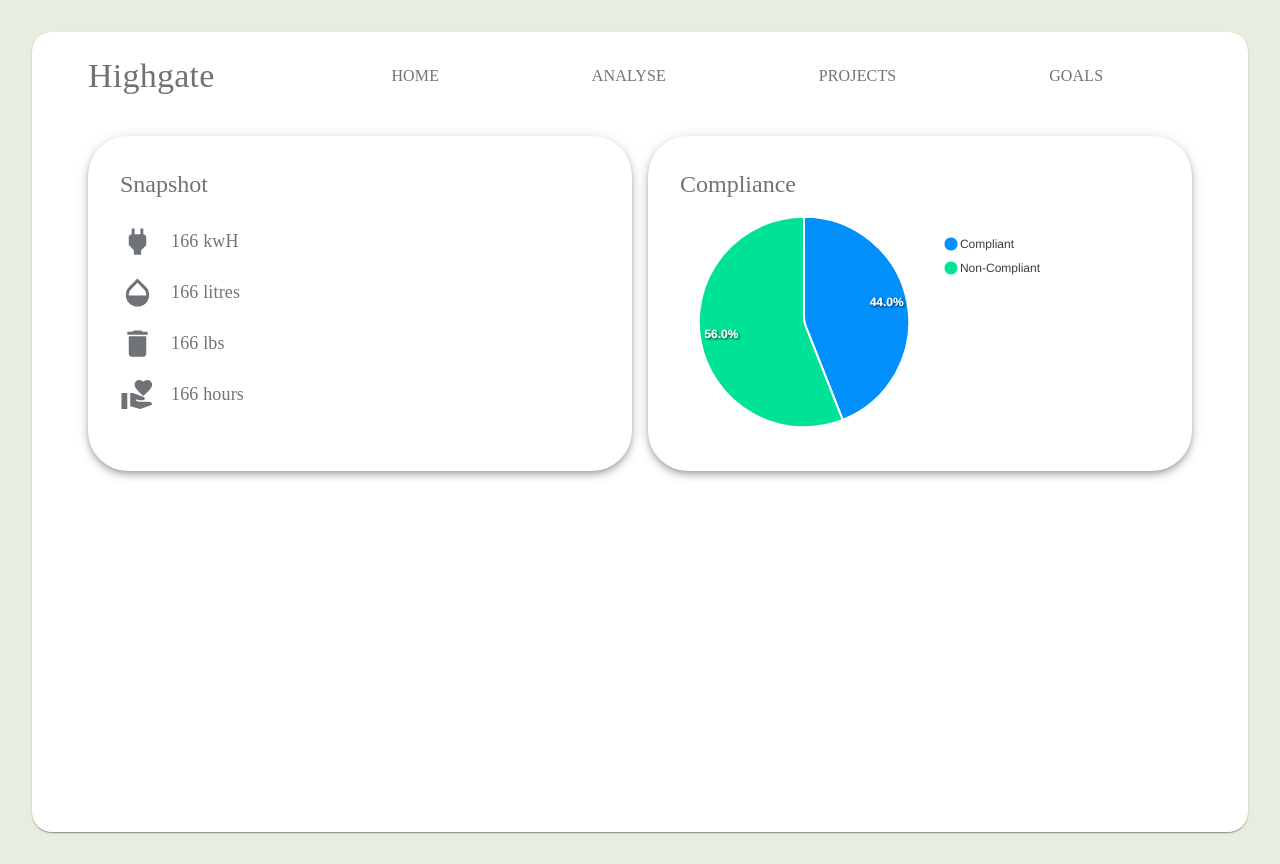
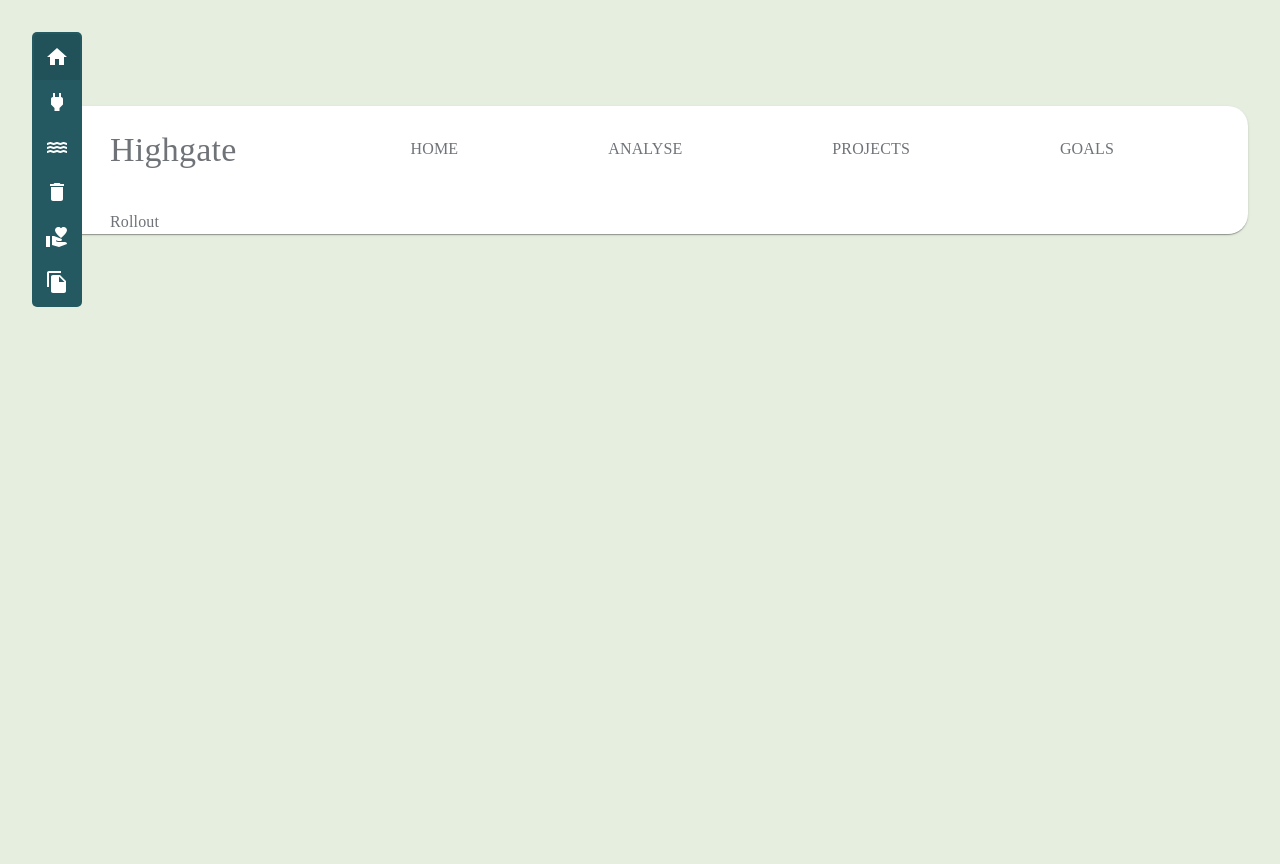
Before and after one commit to nirbhaysinghnarang/highgate_ems, a React (Create React App) app: page /home in a window 1280 px wide. Built offline with nearby package versions, Linux system fonts and the light colour scheme.

Commit message:
Set up Home Skeleton

```diff
--- a/src/App.js
+++ b/src/App.js
@@ -20,6 +20,8 @@ function App() {
         <Router>
           <Routes>
             <Route path="/home" element={<HomeScreen />} />
+            <Route path="*" element={<HomeScreen />} />
+
           </Routes>
         </Router>
       </Box>
--- /dev/null
+++ b/src/Components/ButtonNav.js
@@ -0,0 +1,29 @@
+import ToggleButtonGroup from '@mui/material/ToggleButtonGroup';
+import { ToggleButton } from '@mui/material';
+import { buttonStates } from '../Utils/button.state';
+import { useEffect, useState } from 'react';
+export function ButtonNav({view, handleChange}) {
+  const [selected, setSelected] = useState(view)
+  useEffect(()=>{
+    handleChange(selected)
+  },[selected])
+  return (
+    <ToggleButtonGroup
+      style={{padding:2, backgroundColor:"rgba(36,89,97,1)", borderRadius:5, marginRight:-20, zIndex:100}}
+      orientation="vertical"
+      value={selected}
+      onChange={(_, value)=>setSelected(value)}
+      exclusive
+    >
+    {Object.keys(buttonStates).map(key=>
+      <ToggleButton
+          style={{border:"none"}}
+          value={key}
+          key={key}
+          >
+        {buttonStates[key]}
+      </ToggleButton>
+    )}
+    </ToggleButtonGroup>
+  );
+}
--- a/src/Components/NavBar.js
+++ b/src/Components/NavBar.js
@@ -20,7 +20,7 @@ export default function NavBar() {
   return (
     <Box sx={{ flexGrow: 1, width: "100%", mb: 2 }}>
       <ToolbarStyle
-        style={{ flex: 1, justifyContent: "space-between", width: "100%" }}
+        style={{ flex: 1, justifyContent: "start", width: "100%" }}
       >
         <Stack
           direction="row"
--- a/src/Components/Page.js
+++ b/src/Components/Page.js
@@ -7,7 +7,7 @@ import { Card, Container } from "@mui/material";
 const Page = forwardRef(({ children, title = "", ...other }, ref) => (
   <Card
     p={2}
-    sx={{ borderRadius: 5, width: "100%", height: "100%" }}
+    sx={{ borderRadius: 5, width: "100%", height: "100%", }}
     ref={ref}
     {...other}
   >
--- a/src/Components/Snapshot.js
+++ b/src/Components/Snapshot.js
@@ -12,10 +12,10 @@ function SnapshotElement({ snapshotIcon, text }) {
 }
 export default function Snapshot({ power, water, waste, hours }) {
   return (
-    <Card sx={{ width: "100%", padding: 4, borderRadius: 10 }} elevation={5}>
+    <Card sx={{ padding: 4, borderRadius: 10 }} elevation={5}>
       <Typography variant="h5" gutterBottom sx={{ mb: 3 }}>
         {" "}
-        Snapshot
+        Realized Savings
       </Typography>
 
       <Stack direction="column" spacing={2}>
--- a/src/CoreScreens/HomeScreen.js
+++ b/src/CoreScreens/HomeScreen.js
@@ -1,9 +1,10 @@
 import { styled } from "@mui/material/styles";
-import { Box, Container, Stack, Card } from "@mui/material";
+import { useState } from "react";
+import { Box, Container, Stack, Card, Typography } from "@mui/material";
 import Page from "../Components/Page";
 import Snapshot from "../Components/Snapshot";
-
 import { ComplianceAnalytic } from "../Components/ComplianceAnalytic";
+import { ButtonNav } from "../Components/ButtonNav";
 const RootStyle = styled(Page)(({ theme }) => ({
   overflowY: "scroll",
   [theme.breakpoints.up("md")]: {
@@ -12,38 +13,63 @@ const RootStyle = styled(Page)(({ theme }) => ({
 }));
 
 export default function HomeScreen() {
+  const [view, setView] = useState('HOME')
   return (
-    <RootStyle title="Home | Highgate EMS ">
+    <Stack direction="row" alignItems="center">
+      <ButtonNav
+        view={view}
+        handleChange={setView}
+      />
+      <RootStyle title="Home | Highgate EMS ">
       <Container maxWidth="lg" sx={{ display: "flex", flex: 1 }}>
-        <Stack direction="column" sx={{ width: "100%" }}>
-          <Stack
-            direction="row"
-            justifyContent="space-evenly"
-            spacing={2}
-            sx={{ width: "100%" }}
-          >
-            <Snapshot
-              power="166 kwH"
-              waste="166 lbs"
-              water="166 litres"
-              hours="166 hours"
-            ></Snapshot>
-            <Card
-              sx={{
-                padding: 4,
-                width: "100%",
-                borderRadius: 10,
-              }}
-              elevation={5}
-            >
-              <ComplianceAnalytic
-                series={[44, 100 - 44]}
-                labels={["Compliant", "Non-Compliant"]}
-              ></ComplianceAnalytic>
-            </Card>
-          </Stack>
-        </Stack>
+        {view=="HOME" && <Rollout></Rollout>}
+        {view=="POWER" && <Electricity></Electricity>}
+        {view=="HOURS" && <Hours></Hours>}
+        {view=="TRASH" && <Trash></Trash>}
+
+        {view=="WATER" && <Water></Water>}
+        {view=="PAPER" && <Paper></Paper>}
+
+
       </Container>
-    </RootStyle>
+      </RootStyle>
+    </Stack>
+
   );
+
+  function Rollout(){
+    return (
+      <Typography>Rollout</Typography>
+    );
+  }
+
+  function Electricity(){
+    return (
+      <Typography>Electricity</Typography>
+    );
+  }
+
+  function Water(){
+    return (
+      <Typography>Water</Typography>
+    );
+  }
+
+  function Hours(){
+    return (
+      <Typography>Hours</Typography>
+    );
+  }
+
+  function Paper(){
+    return (
+      <Typography>Paper</Typography>
+    );
+  }
+
+  function Trash(){
+    return (
+      <Typography>Trash</Typography>
+    );
+  }
 }
--- /dev/null
+++ b/src/Utils/button.state.js
@@ -0,0 +1,10 @@
+import {Water, Delete, VolunteerActivism, FileCopy, Home, Power} from '@mui/icons-material';
+
+export const buttonStates = {
+    "HOME":<Home style={{color:"white"}}></Home>,
+    "POWER":<Power style={{color:"white"}}></Power>,
+    "WATER":<Water style={{color:"white"}}></Water>,
+    "TRASH":<Delete style={{color:"white"}}></Delete>,
+    "HOURS":<VolunteerActivism style={{color:"white"}}></VolunteerActivism>,
+    "PAPER":<FileCopy style={{color:"white"}}></FileCopy>
+};
```
